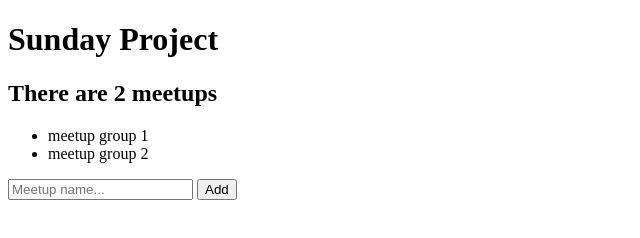
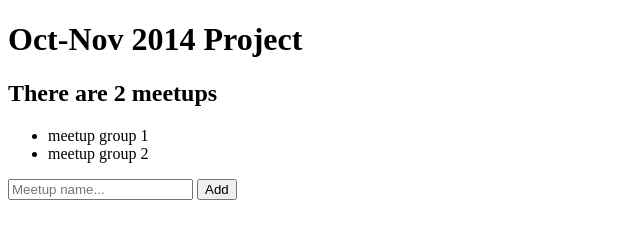
Before and after one commit to sdbeng/Sunday-Project, a website: page client/views/index.html in a window 1280 px wide. Shown: the whole page, without its empty margins (0-640 px from the left). Drawn offline with nearby package versions, Linux system fonts and the light colour scheme; some packages are replaced by stand-ins of ours.

Commit message:
Update index

```diff
--- a/client/views/index.html
+++ b/client/views/index.html
@@ -6,7 +6,7 @@
 
 </head>
 <body>
-	<h1>Sunday Project</h1>
+	<h1>Oct-Nov 2014 Project</h1>
 
 	<div ng-controller="meetupsController">
 		<h2>There are {{meetups.length}} meetups </h2>
```
